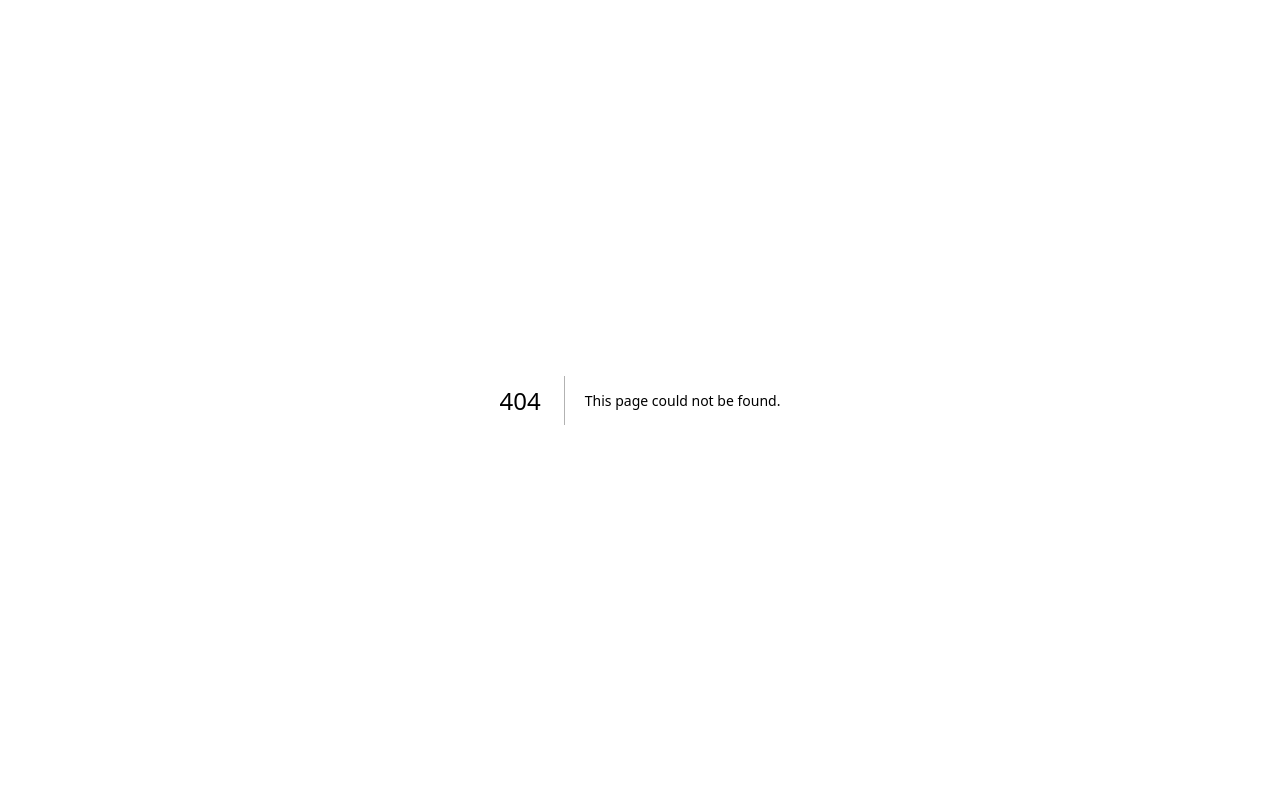
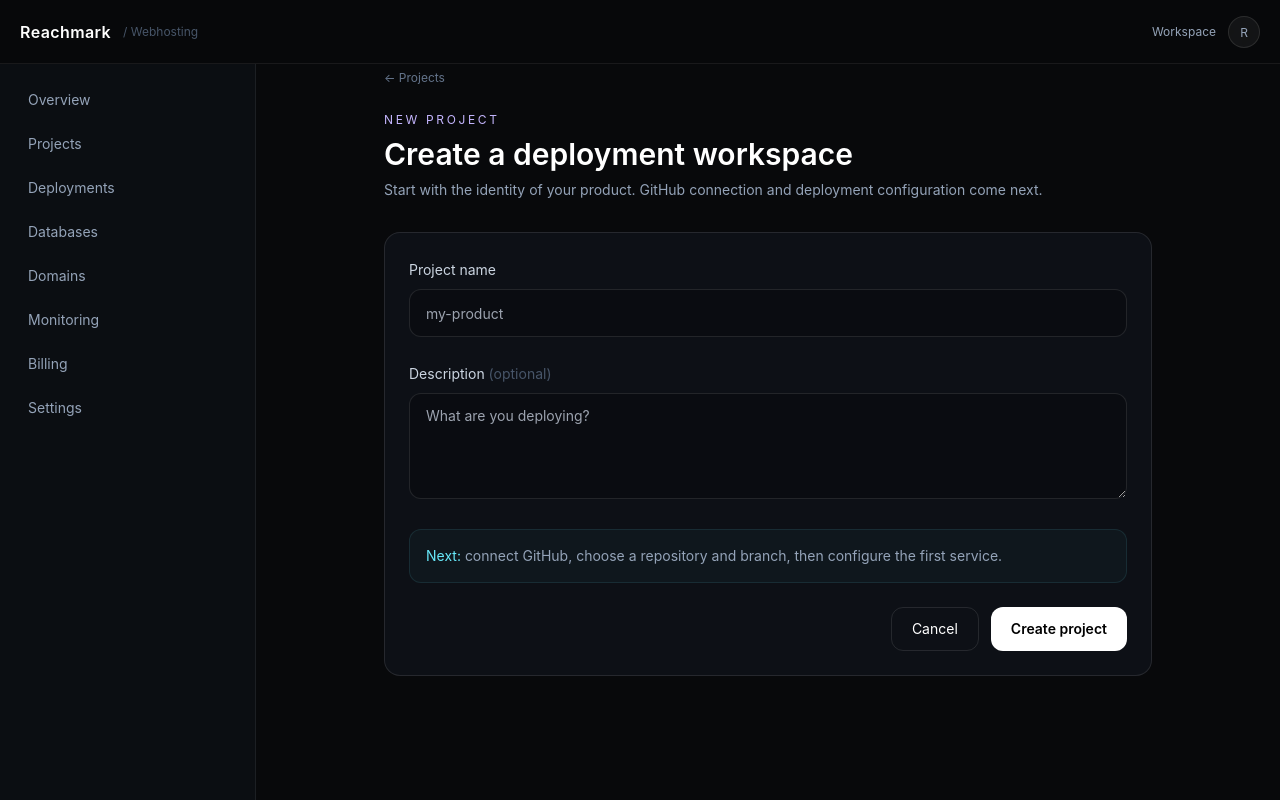
Before and after one commit to leephil1907-lab/ReachmarkWebHosting, a Next.js app: page /dashboard/projects/new in a window 1280 px wide. Before the commit this address had no page. Built offline with nearby package versions, Linux system fonts and the light colour scheme.

Commit message:
Build project workspace foundation

```diff
--- /dev/null
+++ b/app/dashboard/projects/new/page.tsx
@@ -0,0 +1,15 @@
+import Link from "next/link";
+
+export default function NewProjectPage() {
+  return (
+    <div className="mx-auto max-w-3xl space-y-8">
+      <header><Link href="/dashboard/projects" className="text-xs text-slate-500 hover:text-white">← Projects</Link><p className="mt-6 text-xs uppercase tracking-[.22em] text-violet-300">New project</p><h1 className="mt-2 text-3xl font-semibold">Create a deployment workspace</h1><p className="mt-2 text-sm text-slate-400">Start with the identity of your product. GitHub connection and deployment configuration come next.</p></header>
+      <form className="space-y-6 rounded-2xl border border-white/10 bg-[#0d1016] p-6" action="/dashboard/projects">
+        <label className="block"><span className="text-sm text-slate-300">Project name</span><input name="name" placeholder="my-product" className="mt-2 h-12 w-full rounded-xl border border-white/10 bg-black/20 px-4 text-sm text-white outline-none focus:border-violet-400/60" /></label>
+        <label className="block"><span className="text-sm text-slate-300">Description <span className="text-slate-600">(optional)</span></span><textarea name="description" placeholder="What are you deploying?" rows={4} className="mt-2 w-full rounded-xl border border-white/10 bg-black/20 px-4 py-3 text-sm text-white outline-none focus:border-violet-400/60" /></label>
+        <div className="rounded-xl border border-cyan-300/10 bg-cyan-300/[.03] p-4 text-sm text-slate-400"><span className="text-cyan-300">Next:</span> connect GitHub, choose a repository and branch, then configure the first service.</div>
+        <div className="flex flex-col-reverse gap-3 sm:flex-row sm:justify-end"><Link href="/dashboard/projects" className="inline-flex h-11 items-center justify-center rounded-xl border border-white/10 px-5 text-sm">Cancel</Link><button type="submit" className="h-11 rounded-xl bg-white px-5 text-sm font-semibold text-black">Create project</button></div>
+      </form>
+    </div>
+  );
+}
```
